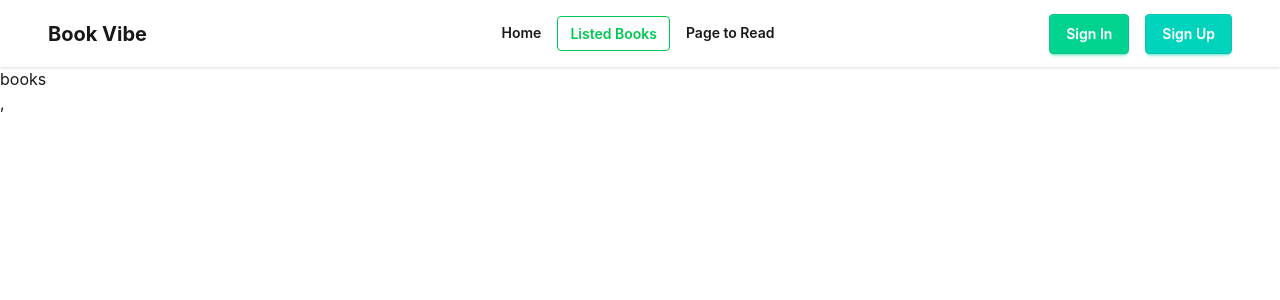
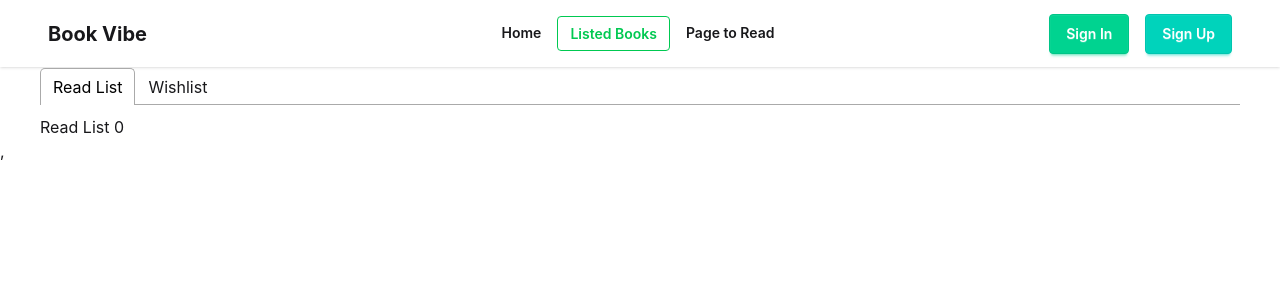
Before and after one commit to Sakibur59/book-vibe, a React (Vite) app: page /books in a window 1280 px wide. Shown: the top 300 px of the page. Built offline with nearby package versions, Linux system fonts and the light colour scheme.

Commit message:
react tab added

```diff
--- a/package.json
+++ b/package.json
@@ -15,6 +15,7 @@
     "react-dom": "^19.2.4",
     "react-icons": "^5.6.0",
     "react-router": "^7.14.0",
+    "react-tabs": "^6.1.1",
     "react-toastify": "^11.0.5",
     "tailwindcss": "^4.2.2"
   },
--- a/src/Components/BookContext/BookProvider.jsx
+++ b/src/Components/BookContext/BookProvider.jsx
@@ -6,16 +6,39 @@ export const bookContext = createContext();
 const BookProvider = ({ children }) => {
   const [storedBooks, setStoredBooks] = useState([]);
 
+  const [wishlist ,setWishlist] = useState([])
+
   const handleStoredBook = (currentBook) => {
     const isExistBook = storedBooks.find(
       (book) => book.bookId === currentBook.bookId,
     );
 
     if (isExistBook) {
-      toast.error("The book is already Exist");
+      toast.error("The book is already Mark as read");
     } else {
       setStoredBooks([...storedBooks, currentBook]);
-      toast.success(`${currentBook.bookName} is added to list`);
+      toast.success(`${currentBook.bookName} is added to Make as read`);
+    }
+  };
+  const handleWishlist = (currentBook) => {
+    const isExistInReadList = storedBooks.find(
+      (book) => book.bookId === currentBook.bookId,
+    );
+
+    if (isExistInReadList) {
+      toast.error("The book is already in read list");
+      return;
+    }
+
+    const isExistInWishlist = wishlist.find(
+      (book) => book.bookId === currentBook.bookId,
+    );
+
+    if (isExistInWishlist) {
+      toast.error("The book is already in Wishlist");
+    } else {
+      setWishlist([...wishlist, currentBook]);
+      toast.success(`${currentBook.bookName} is added to Wishlist`);
     }
   };
 
@@ -23,6 +46,9 @@ const BookProvider = ({ children }) => {
     setStoredBooks,
     storedBooks,
     handleStoredBook,
+    wishlist,
+    setWishlist,
+    handleWishlist
   };
   return <bookContext.Provider value={data}>{children}</bookContext.Provider>;
 };
--- a/src/Pages/BookDetails/BookDetails.jsx
+++ b/src/Pages/BookDetails/BookDetails.jsx
@@ -9,7 +9,7 @@ const BookDetails = () => {
 
   const expectedBook = books.find((book) => book.bookId == bookParamsId);
 
-  const {handleStoredBook} = useContext(bookContext);
+  const {handleStoredBook,handleWishlist} = useContext(bookContext);
 
   const {bookId,bookName,author,image,review,totalPages,rating,category,tags,publisher,yearOfPublishing} = expectedBook;
   return (
@@ -47,7 +47,7 @@ const BookDetails = () => {
             <div className="flex items-center justify-center gap-2">
 
           <button className="btn" onClick={()=>handleStoredBook(expectedBook)}>Mark As Read</button>
-          <button className="btn btn-primary">Add to Wishlist</button>
+          <button className="btn btn-primary" onClick={()=>handleWishlist(expectedBook)}>Add to Wishlist</button>
             </div>
         </div>
       </div>
--- a/src/Pages/Books/Books.jsx
+++ b/src/Pages/Books/Books.jsx
@@ -1,14 +1,28 @@
 import React, { useContext } from 'react';
 import { bookContext } from '../../Components/BookContext/BookProvider';
+import { Tab, Tabs, TabList, TabPanel } from 'react-tabs';
+import 'react-tabs/style/react-tabs.css';
 
 const Books = () => {
 
-    const {storedBooks} = useContext(bookContext);
+    const {storedBooks,wishlist} = useContext(bookContext);
     console.log(storedBooks);
 
     return (
-        <div>
-            books
+        <div className='max-w-300 mx-auto'>
+             <Tabs>
+    <TabList>
+      <Tab>Read List</Tab>
+      <Tab>Wishlist</Tab>
+    </TabList>
+
+    <TabPanel>
+      <h2>Read List {storedBooks.length}</h2>
+    </TabPanel>
+    <TabPanel>
+      <h2>Wishlist</h2>
+    </TabPanel>
+  </Tabs>
         </div>
     );
 };
```
Also changed, not shown: 1 other file (tests, documents, lock files or other folders).
